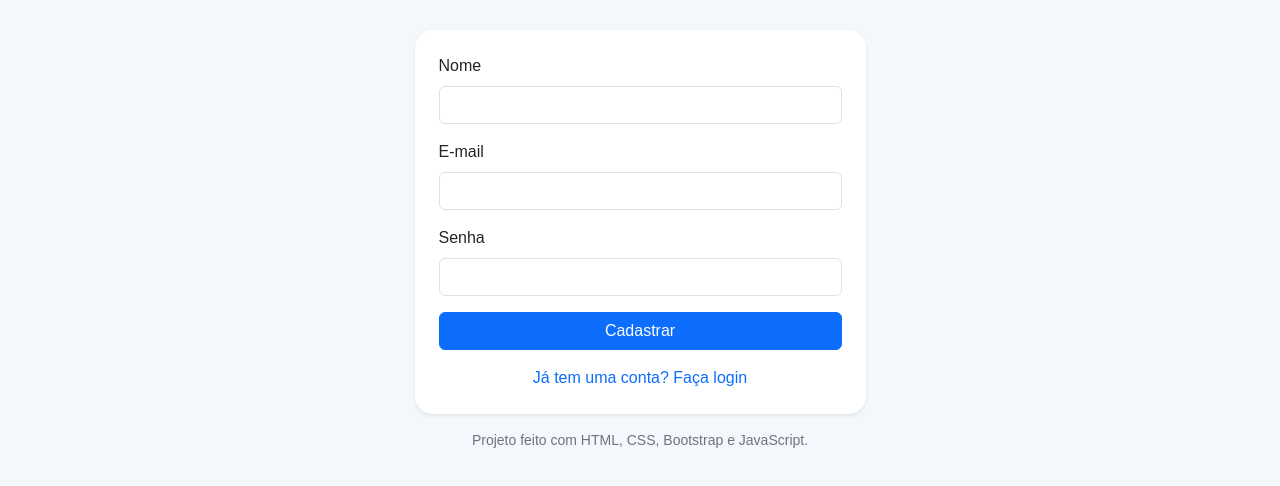
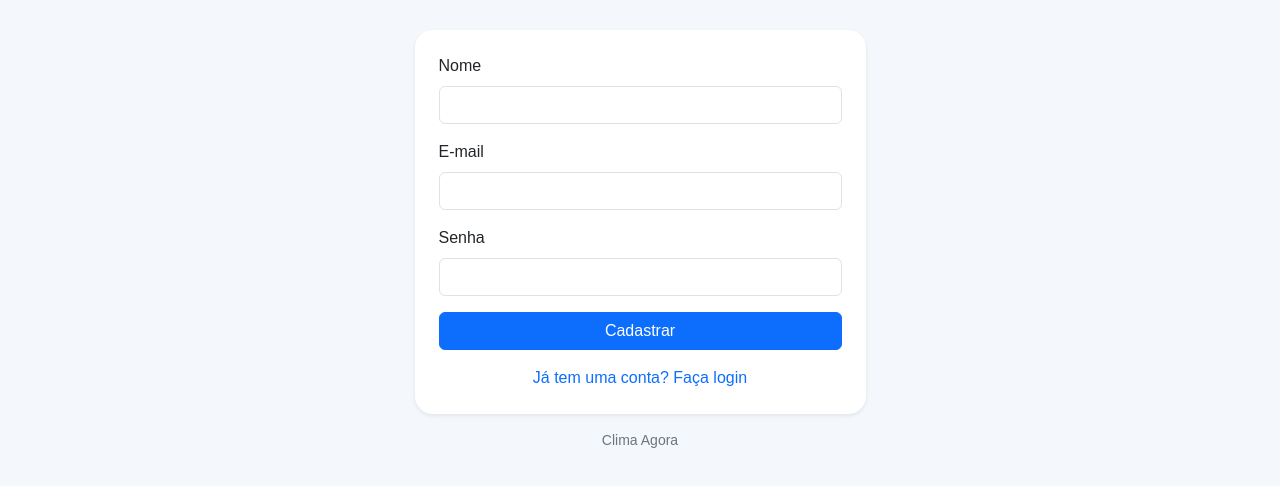
Before and after one commit to Requiem392/Av3Faculdade, a website: page public/cadastro.html in a window 1280 px wide. Shown: the part 122-608 px from the top of the page. Drawn offline with nearby package versions, Linux system fonts and the light colour scheme.

Commit message:
style: remove rodape longo dos arquivos html

```diff
--- a/public/cadastro.html
+++ b/public/cadastro.html
@@ -38,7 +38,7 @@
                     </div>
                 </div>
                 <p class="text-center mt-3 rodape">
-                    Projeto feito com HTML, CSS, Bootstrap e JavaScript.
+                    Clima Agora
                 </p>
             </div>
         </div>
```
Also changed, not shown: public/index.html (+1 -1 lines), public/login.html (+1 -1 lines).
